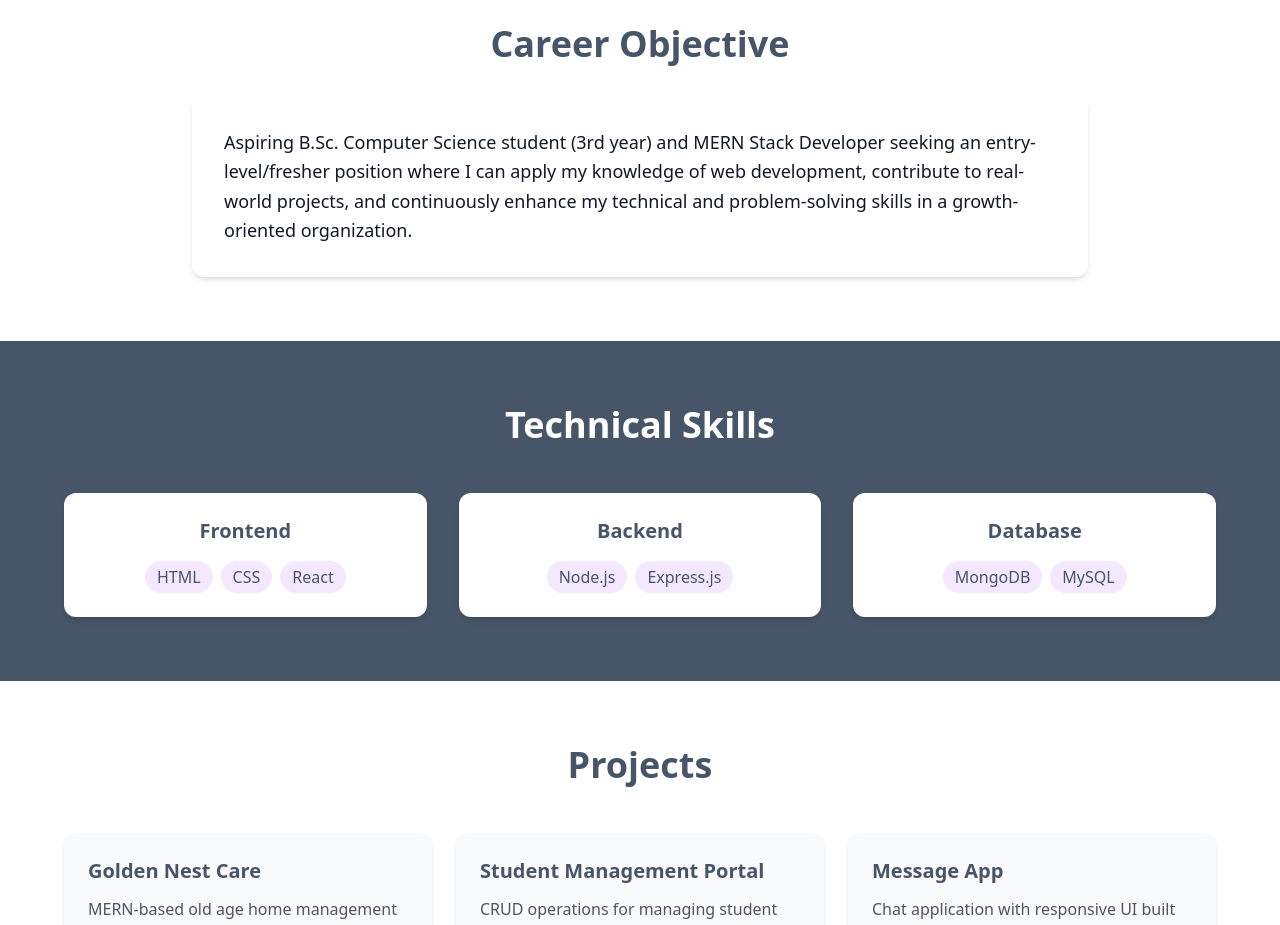
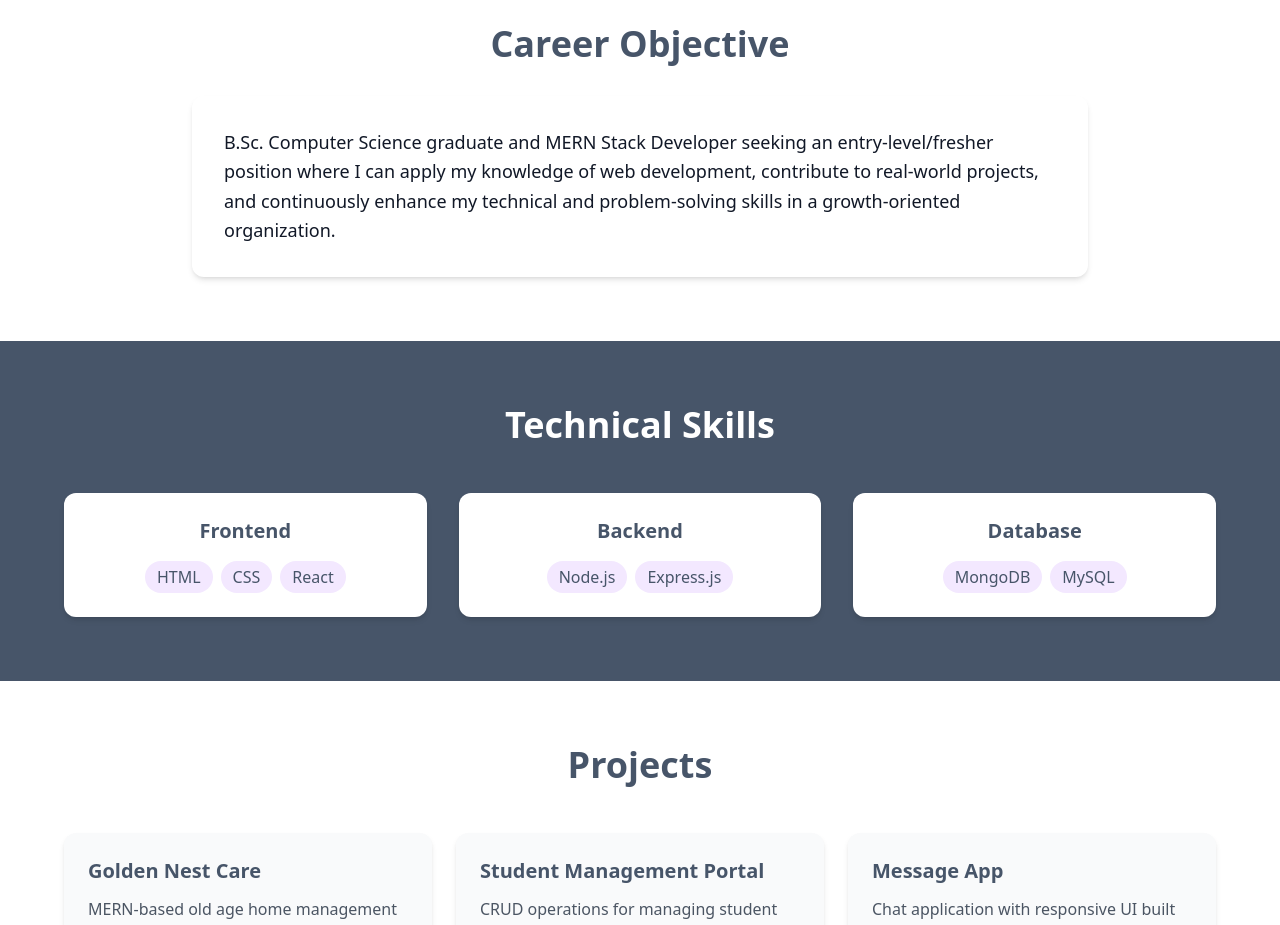
Before and after one commit to brindha257/Portfolio, a React (Vite) app in the folder frontend/: page / in a window 1280 px wide. Shown: the part 840-1765 px from the top of the page. Built offline with nearby package versions, Linux system fonts and the light colour scheme.

Commit message:
About.jsx

```diff
--- a/frontend/src/components/About.jsx
+++ b/frontend/src/components/About.jsx
@@ -7,7 +7,7 @@ const About = () => {
         <h2 className="text-3xl md:text-4xl font-bold text-center mb-8 text-slate-600">Career Objective</h2>
         <div className="bg-gray-80 p-8 rounded-xl shadow-md">
           <p className="text-gray-900 text-lg leading-relaxed">
-            Aspiring B.Sc. Computer Science student (3rd year) and MERN Stack Developer seeking an entry-level/fresher position
+            B.Sc. Computer Science graduate and MERN Stack Developer seeking an entry-level/fresher position
             where I can apply my knowledge of web development, contribute to real-world projects, and continuously enhance my
             technical and problem-solving skills in a growth-oriented organization.
           </p>
```
